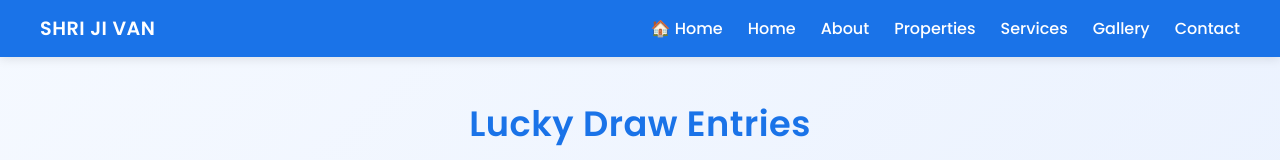
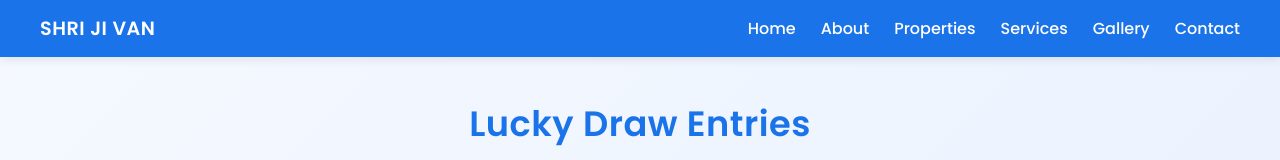
Before and after one commit to Honey644/Realestate-Solution, a website: page luckydraw.html in a window 1280 px wide. Shown: the top 160 px of the page. Drawn offline with Linux system fonts and the light colour scheme.

Commit message:
Update luckydraw.html

```diff
--- a/luckydraw.html
+++ b/luckydraw.html
@@ -194,7 +194,6 @@
   <nav>
     <div class="logo">SHRI JI VAN</div>
     <ul>
-      <li><a href="index.html">🏠 Home</a></li>
       <li><a href="index.html">Home</a></li>
       <li><a href="about.html">About</a></li>
       <li><a href="properties.html">Properties</a></li>
```
